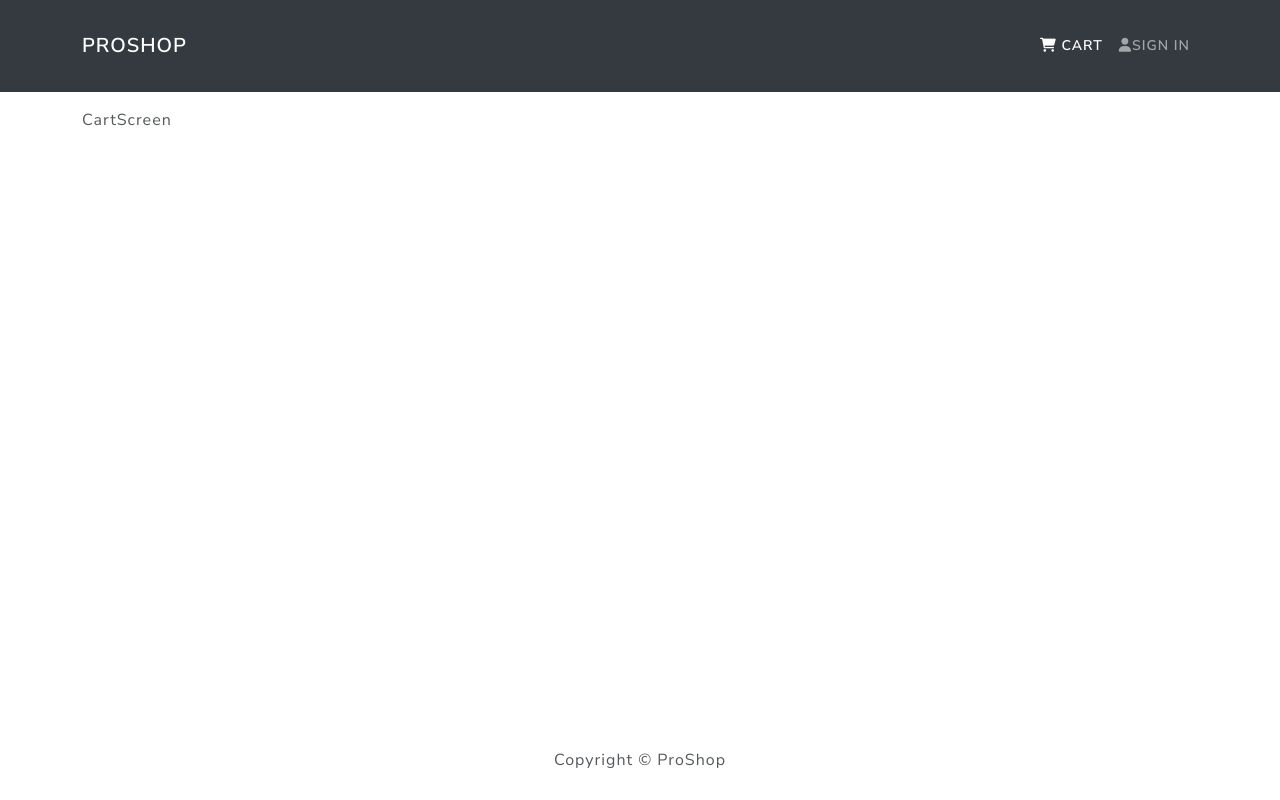
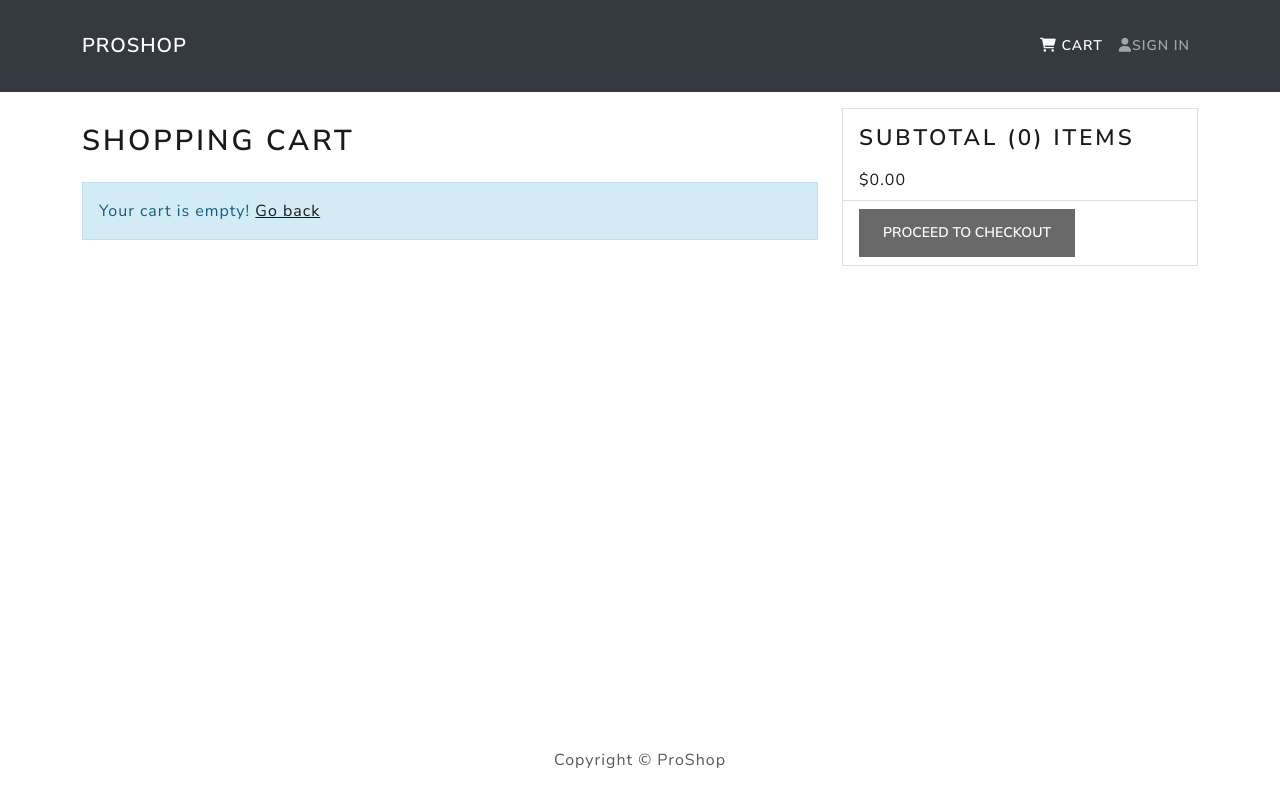
Before and after one commit to eylonxx/ProShop, a React (Create React App) app in the folder frontend/: page /cart in a window 1280 px wide. Built offline with nearby package versions, Linux system fonts and the light colour scheme.

Commit message:
cart screen ui and remove fucntion

```diff
--- a/frontend/src/components/Message.tsx
+++ b/frontend/src/components/Message.tsx
@@ -1,4 +1,4 @@
-import React from 'react';
+import React, { Children } from 'react';
 import { Alert } from 'react-bootstrap';
 
 interface thunkError {
@@ -9,12 +9,18 @@ interface thunkError {
 }
 
 interface MessageProps {
-  variant: string;
-  children: thunkError;
+  variant?: string;
+  errorMsg?: thunkError;
+  text?: string;
+  children?: JSX.Element;
 }
 
-const Message = ({ variant, children }: MessageProps) => {
-  return <Alert variant={variant}>{children.message}</Alert>;
+const Message = ({ variant, errorMsg, text, children }: MessageProps) => {
+  return (
+    <Alert variant={variant}>
+      {errorMsg?.message} {text} {children}
+    </Alert>
+  );
 };
 Message.defaultProps = {
   variant: 'info',
--- a/frontend/src/index.css
+++ b/frontend/src/index.css
@@ -4,6 +4,14 @@ main {
 h3 {
   padding: 1rem 0;
 }
+h1 {
+  font-size: 1.8rem;
+  padding: 1rem 0;
+}
+h2 {
+  font-size: 1.4rem;
+  padding: 0.5rem 0;
+}
 .rating span {
   margin: 0.1rem;
 }
--- a/frontend/src/screens/CartScreen.tsx
+++ b/frontend/src/screens/CartScreen.tsx
@@ -1,11 +1,15 @@
 import React from 'react';
 import { useEffect } from 'react';
+import { Row, Col, ListGroup, ListGroupItem, Image, FormControl, Button, Card } from 'react-bootstrap';
 import { useDispatch, useSelector } from 'react-redux';
-import { useParams, useSearchParams } from 'react-router-dom';
-import { addToCart } from '../slices/cartSlice';
+import { Link, useNavigate, useParams, useSearchParams } from 'react-router-dom';
+import Message from '../components/Message';
+import { addToCart, removeFromCart } from '../slices/cartSlice';
+import { CartItemType } from '../types';
 
 const CartScreen = () => {
   const params = useParams();
+  const navigate = useNavigate();
   const dispatch = useDispatch<any>();
   const [searchParams] = useSearchParams();
 
@@ -21,7 +25,85 @@ const CartScreen = () => {
     }
   }, [dispatch, id, qty]);
 
-  return <div>CartScreen</div>;
+  const removeFromCartHandler = (id: string) => {
+    dispatch(removeFromCart(id));
+    console.log('remove');
+  };
+
+  const checkoutHandler = () => {
+    navigate('/login?redirect=shipping');
+    console.log('checkout');
+  };
+
+  return (
+    <Row>
+      <Col md={8}>
+        <h1>Shopping Cart</h1>
+        {cartItems.length === 0 ? (
+          <Message text={'Your cart is empty!'}>
+            <Link to="/">Go back</Link>
+          </Message>
+        ) : (
+          <ListGroup variant="flush">
+            {cartItems.map((item: CartItemType) => (
+              <ListGroupItem key={item.product}>
+                <Row>
+                  <Col md={2}>
+                    <Image src={item.image} alt={item.name} fluid rounded />
+                  </Col>
+                  <Col md={3}>
+                    <Link to={`/product/${item.product}`}>{item.name}</Link>
+                  </Col>
+                  <Col md={2}>${item.price}</Col>
+                  <Col md={2}>
+                    <FormControl
+                      as="select"
+                      value={item.qty}
+                      onChange={(e: any) => {
+                        dispatch(addToCart({ id: item.product, qty: Number(e.target.value) }));
+                      }}
+                    >
+                      {Array.from([...Array(item.countInStock)].keys()).map((p) => (
+                        <option key={p + 1} value={p + 1}>
+                          {p + 1}
+                        </option>
+                      ))}
+                    </FormControl>
+                  </Col>
+                  <Col md={2}>
+                    <Button
+                      type="button"
+                      variant="light"
+                      onClick={() => {
+                        removeFromCartHandler(item.product);
+                      }}
+                    >
+                      <i className="fas fa-trash"></i>
+                    </Button>
+                  </Col>
+                </Row>
+              </ListGroupItem>
+            ))}
+          </ListGroup>
+        )}
+      </Col>
+      <Col md={4}>
+        <Card>
+          <ListGroup variant="flush">
+            <ListGroupItem>
+              <h2>Subtotal ({cartItems.reduce((acc: number, item: CartItemType) => acc + item.qty, 0)}) items</h2>$
+              {cartItems.reduce((acc: number, item: CartItemType) => acc + item.qty * item.price, 0).toFixed(2)}
+            </ListGroupItem>
+            <ListGroupItem>
+              <Button type="button" className="btn-block" disabled={cartItems.length === 0} onClick={checkoutHandler}>
+                Proceed to Checkout
+              </Button>
+            </ListGroupItem>
+          </ListGroup>
+        </Card>
+      </Col>
+    </Row>
+  );
 };
 
 export default CartScreen;
--- a/frontend/src/slices/cartSlice.ts
+++ b/frontend/src/slices/cartSlice.ts
@@ -36,7 +36,14 @@ const initialState: CartState = {
 const cartSlice = createSlice({
   name: 'cart',
   initialState,
-  reducers: {},
+  reducers: {
+    removeFromCart: (state, action) => {
+      console.log(action.payload);
+
+      state.cartItems = state.cartItems.filter((x) => x.product !== action.payload);
+      localStorage.setItem('cartItems', JSON.stringify(state.cartItems));
+    },
+  },
 
   extraReducers: (builder) => {
     builder.addCase(addToCart.rejected, (state, action) => {
@@ -68,4 +75,6 @@ const cartSlice = createSlice({
   },
 });
 
+export const { removeFromCart } = cartSlice.actions;
+
 export default cartSlice.reducer;
```
